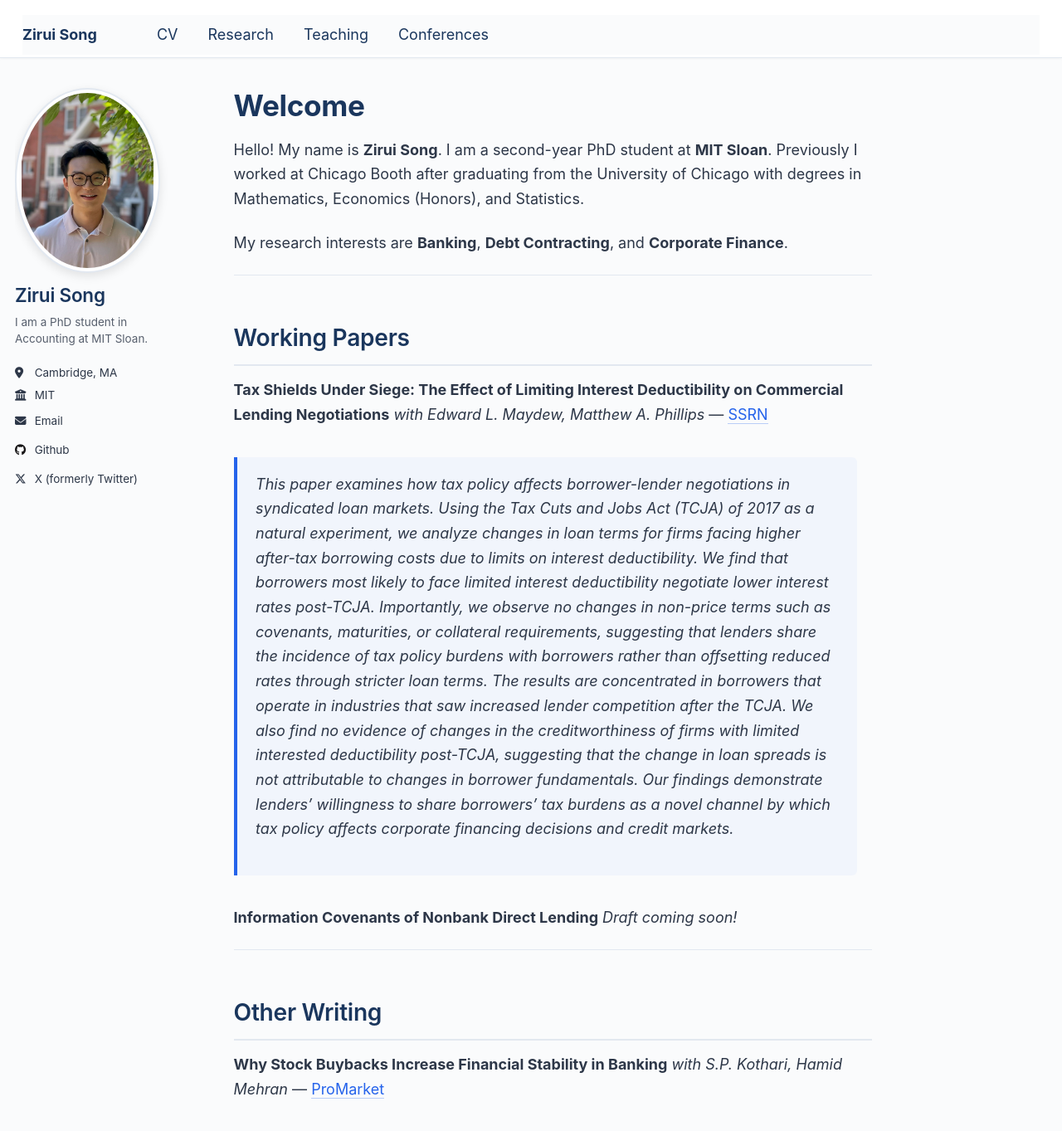
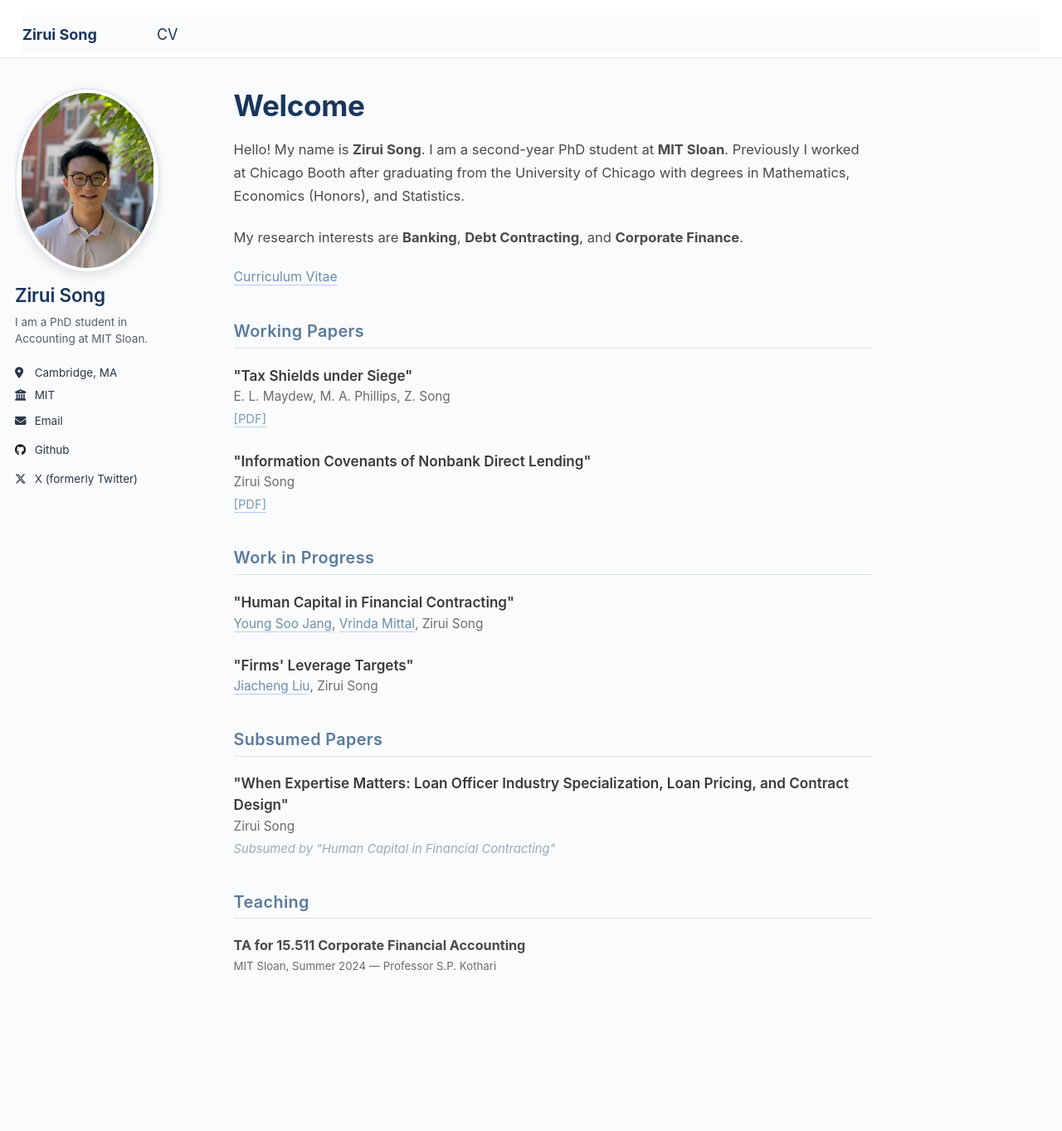
Before and after one commit to zirui-song/zirui-song.github.io, a Jekyll site: the page built from _pages/about.md, in a window 1280 px wide and 1400 px high. Shown: the top 1363 px of the window at 83% size. Built offline with Jekyll 4.4.1, drawn with Linux system fonts in a browser that asks for light colours.

Commit message:
Consolidate site into single-page layout on homepage
- Move research and teaching content to homepage
- Add CV link on homepage below intro
- Remove Research, Teaching, Conferences from navigation
- Keep only CV in nav bar
- Match Jessica Li's clean single-page academic site style

Co-Authored-By: Claude Opus 4.6 <noreply@anthropic.com>

```diff
--- a/_pages/about.md
+++ b/_pages/about.md
@@ -7,25 +7,152 @@ redirect_from:
   - /about.html
 ---
 
-Hello! My name is **Zirui Song**. I am a second-year PhD student at **MIT Sloan**. Previously I worked at Chicago Booth after graduating from the University of Chicago with degrees in Mathematics, Economics (Honors), and Statistics.
+<style>
+.home-section h2 {
+  font-size: 1.1em;
+  color: #5a7a9b;
+  border-bottom: 1px solid #d6e3ed;
+  padding-bottom: 6px;
+  margin-top: 2em;
+  margin-bottom: 1em;
+  font-weight: 600;
+  letter-spacing: 0.02em;
+}
+.home-section .paper {
+  margin-bottom: 1.4em;
+}
+.home-section .paper-title {
+  font-size: 0.95em;
+  font-weight: 600;
+  color: #3a3a3a;
+  margin: 0;
+  line-height: 1.5;
+}
+.home-section .paper-authors {
+  font-size: 0.85em;
+  color: #6b6b6b;
+  margin: 2px 0 0 0;
+  line-height: 1.5;
+}
+.home-section .paper-authors a {
+  color: #6b8fad;
+  text-decoration: none;
+}
+.home-section .paper-authors a:hover {
+  text-decoration: underline;
+}
+.home-section .paper-links {
+  font-size: 0.82em;
+  margin: 3px 0 0 0;
+}
+.home-section .paper-links a {
+  color: #7a9bb5;
+  text-decoration: none;
+  margin-right: 10px;
+}
+.home-section .paper-links a:hover {
+  color: #5a7a9b;
+  text-decoration: underline;
+}
+.home-section .paper-note {
+  font-size: 0.82em;
+  color: #9aabba;
+  font-style: italic;
+  margin: 3px 0 0 0;
+}
+.home-section .teaching-item {
+  font-size: 0.9em;
+  color: #4a4a4a;
+  margin-bottom: 0.6em;
+  line-height: 1.5;
+}
+.home-section .teaching-detail {
+  font-size: 0.82em;
+  color: #6b6b6b;
+}
+.home-section p.intro {
+  font-size: 0.92em;
+  color: #4a4a4a;
+  line-height: 1.7;
+}
+.home-section .cv-link {
+  font-size: 0.88em;
+}
+.home-section .cv-link a {
+  color: #6b8fad;
+  text-decoration: none;
+}
+.home-section .cv-link a:hover {
+  color: #5a7a9b;
+  text-decoration: underline;
+}
+</style>
 
-My research interests are **Banking**, **Debt Contracting**, and **Corporate Finance**.
+<div class="home-section">
 
----
+<p class="intro">
+Hello! My name is <strong>Zirui Song</strong>. I am a second-year PhD student at <strong>MIT Sloan</strong>. Previously I worked at Chicago Booth after graduating from the University of Chicago with degrees in Mathematics, Economics (Honors), and Statistics.
+</p>
 
-## Working Papers
+<p class="intro">
+My research interests are <strong>Banking</strong>, <strong>Debt Contracting</strong>, and <strong>Corporate Finance</strong>.
+</p>
 
-**Tax Shields Under Siege: The Effect of Limiting Interest Deductibility on Commercial Lending Negotiations**
-*with Edward L. Maydew, Matthew A. Phillips* — [SSRN](https://ssrn.com/abstract=5123295){:target="_blank"}
+<p class="cv-link"><a href="/cv/">Curriculum Vitae</a></p>
 
-> This paper examines how tax policy affects borrower-lender negotiations in syndicated loan markets. Using the Tax Cuts and Jobs Act (TCJA) of 2017 as a natural experiment, we analyze changes in loan terms for firms facing higher after-tax borrowing costs due to limits on interest deductibility. We find that borrowers most likely to face limited interest deductibility negotiate lower interest rates post-TCJA. Importantly, we observe no changes in non-price terms such as covenants, maturities, or collateral requirements, suggesting that lenders share the incidence of tax policy burdens with borrowers rather than offsetting reduced rates through stricter loan terms. The results are concentrated in borrowers that operate in industries that saw increased lender competition after the TCJA. We also find no evidence of changes in the creditworthiness of firms with limited interested deductibility post-TCJA, suggesting that the change in loan spreads is not attributable to changes in borrower fundamentals. Our findings demonstrate lenders' willingness to share borrowers' tax burdens as a novel channel by which tax policy affects corporate financing decisions and credit markets.
+<h2>Working Papers</h2>
 
-**Information Covenants of Nonbank Direct Lending**
-*Draft coming soon!*
+{% assign working_papers = site.research | where_exp: "p", "p.status == nil and p.subsumed_by == nil" | sort: "date" | reverse %}
+{% for post in working_papers %}
+<div class="paper">
+  <p class="paper-title">"{{ post.title }}"</p>
+  {% if post.authors %}
+  <p class="paper-authors">
+    {% for author in post.authors %}{% if author.name %}{% if author.url %}<a href="{{ author.url }}">{{ author.name }}</a>{% else %}{{ author.name }}{% endif %}{% else %}{{ author }}{% endif %}{% if forloop.last == false %}, {% endif %}{% endfor %}
+  </p>
+  {% endif %}
+  {% if post.paperurl %}
+  <p class="paper-links"><a href="{{ post.paperurl }}">[PDF]</a></p>
+  {% endif %}
+</div>
+{% endfor %}
 
----
+<h2>Work in Progress</h2>
 
-## Other Writing
+{% assign wip_papers = site.research | where: "status", "Work in Progress" | sort: "date" | reverse %}
+{% for post in wip_papers %}
+<div class="paper">
+  <p class="paper-title">"{{ post.title }}"</p>
+  {% if post.authors %}
+  <p class="paper-authors">
+    {% for author in post.authors %}{% if author.name %}{% if author.url %}<a href="{{ author.url }}">{{ author.name }}</a>{% else %}{{ author.name }}{% endif %}{% else %}{{ author }}{% endif %}{% if forloop.last == false %}, {% endif %}{% endfor %}
+  </p>
+  {% endif %}
+</div>
+{% endfor %}
 
-**Why Stock Buybacks Increase Financial Stability in Banking**
-*with S.P. Kothari, Hamid Mehran* — [ProMarket](https://www.promarket.org/2024/12/12/why-stock-buybacks-increase-financial-stability-in-banking/){:target="_blank"}
+{% assign subsumed_papers = site.research | where_exp: "p", "p.subsumed_by != nil" | sort: "date" | reverse %}
+{% if subsumed_papers.size > 0 %}
+<h2>Subsumed Papers</h2>
+
+{% for post in subsumed_papers %}
+<div class="paper">
+  <p class="paper-title">"{{ post.title }}"</p>
+  {% if post.authors %}
+  <p class="paper-authors">
+    {% for author in post.authors %}{% if author.name %}{% if author.url %}<a href="{{ author.url }}">{{ author.name }}</a>{% else %}{{ author.name }}{% endif %}{% else %}{{ author }}{% endif %}{% if forloop.last == false %}, {% endif %}{% endfor %}
+  </p>
+  {% endif %}
+  <p class="paper-note">Subsumed by "{{ post.subsumed_by }}"</p>
+</div>
+{% endfor %}
+{% endif %}
+
+<h2>Teaching</h2>
+
+<div class="teaching-item">
+  <strong>TA for 15.511 Corporate Financial Accounting</strong><br>
+  <span class="teaching-detail">MIT Sloan, Summer 2024 — Professor S.P. Kothari</span>
+</div>
+
+</div>
```
Also changed, not shown: _data/navigation.yml (+0 -9 lines).
